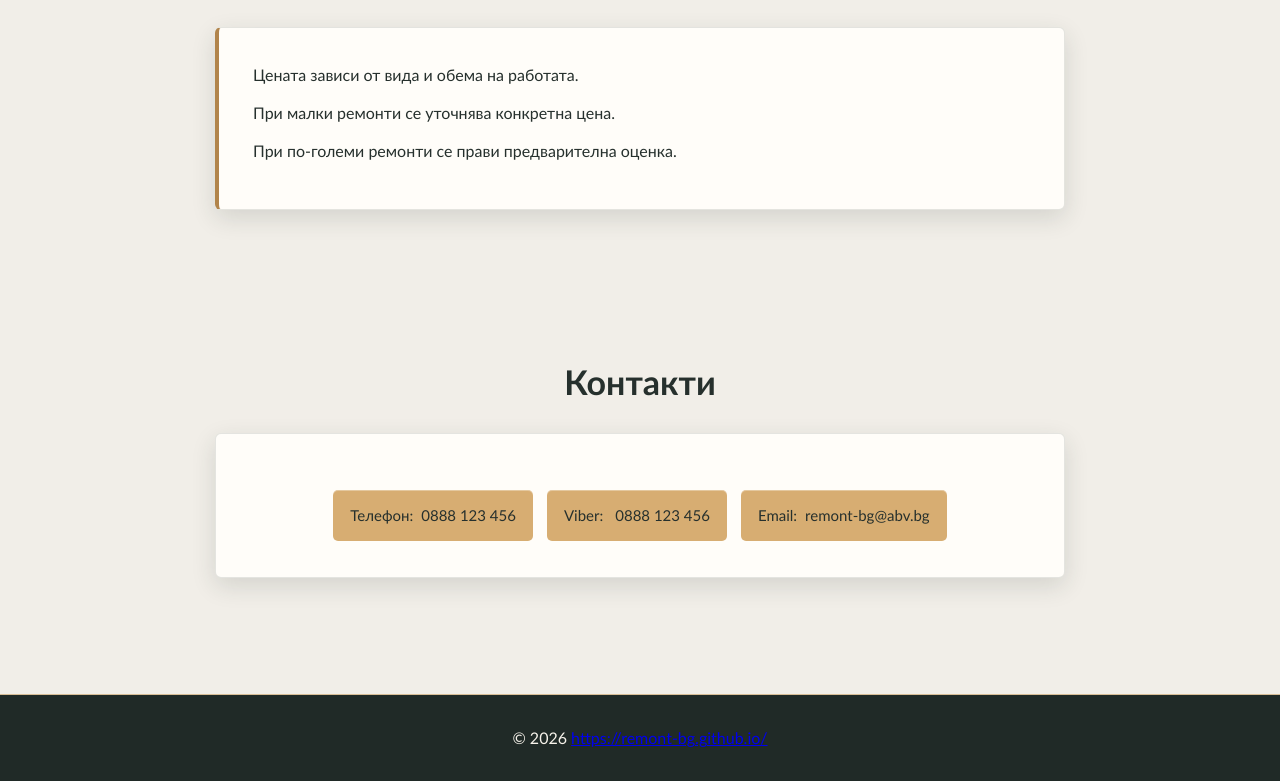
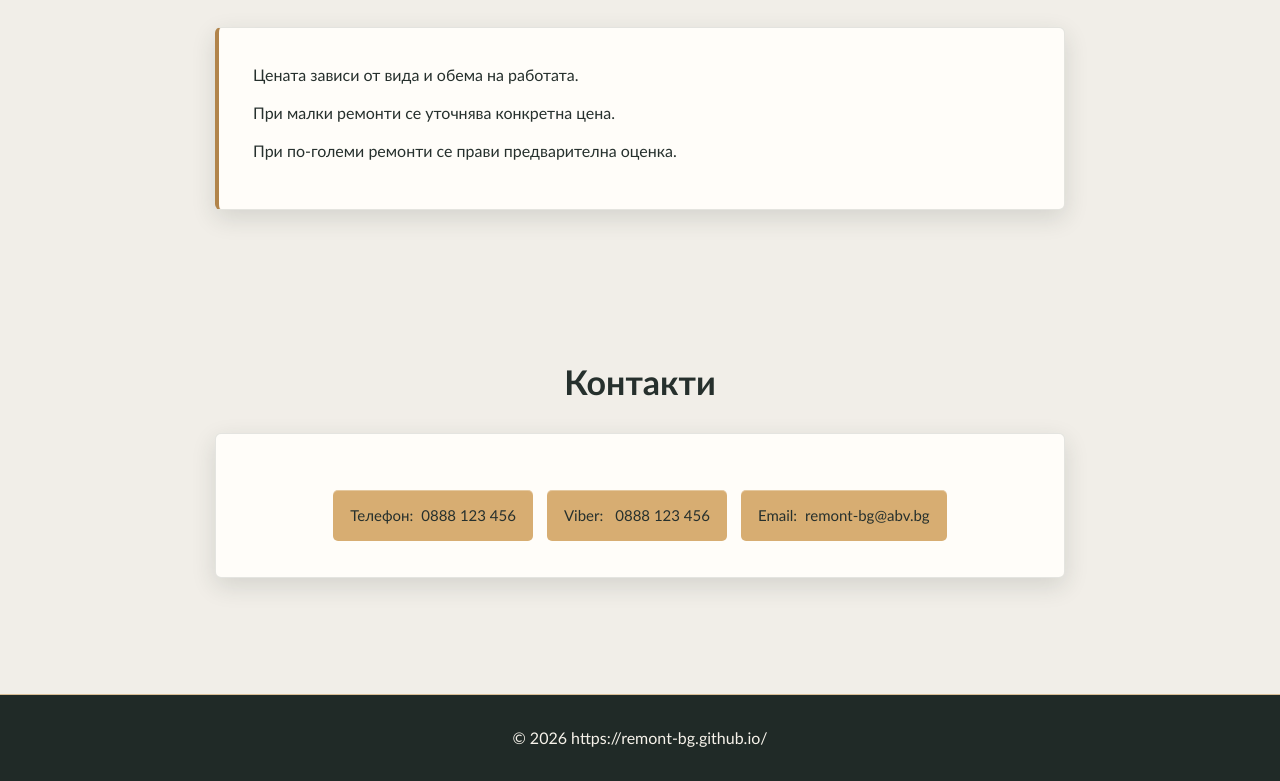
Before and after one commit to remont-bg/remont-bg.github.io, a plain HTML site: page index.html.html in a window 1280 px wide. Shown: the part 1392-2173 px from the top of the page. Drawn offline with Linux system fonts and the light colour scheme.

Commit message:
Update website

```diff
--- a/index.html
+++ b/index.html.html
@@ -473,6 +473,13 @@
             border-top: 1px solid var(--accent-soft);
         }
 
+        footer a,
+        footer a:hover,
+        footer a:focus-visible {
+            color: inherit;
+            text-decoration: none;
+        }
+
         /* ТАБЛЕТ */
 
         @media (max-width: 800px) {
```
